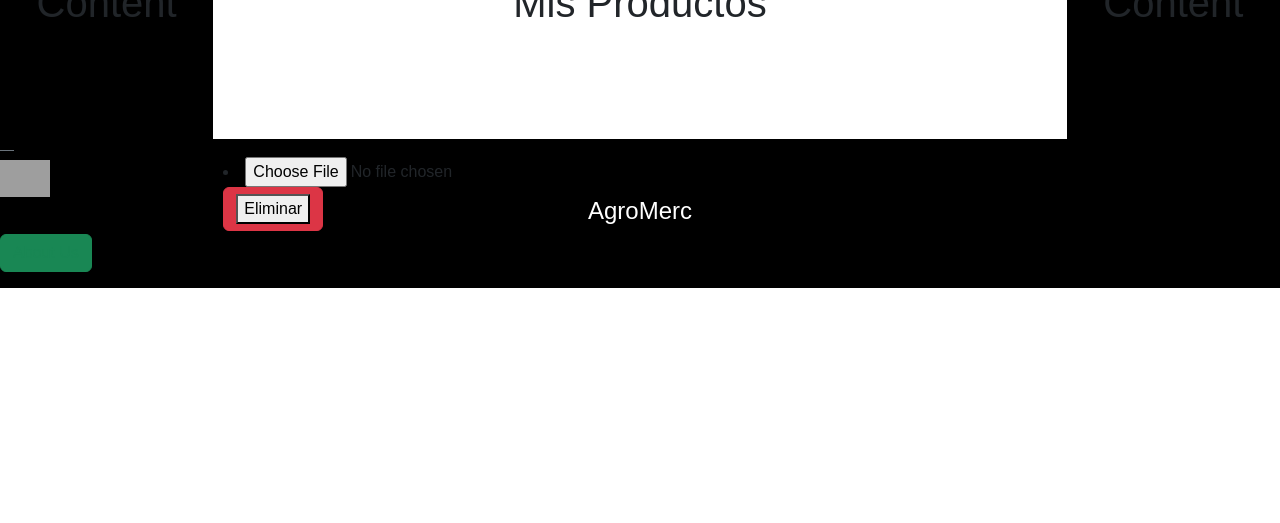
After one commit to jennlope/Taller1, a Django app: template Agro/templates/myProducts.html in a window 1280 px wide. The commit adds this page. Shown: the part 277-800 px from the top of the page. Run offline with Django 5.2, Linux system fonts and the light colour scheme; the template is opened without the code that fills it, so the values that code supplies are empty; grey boxes are pictures that could not be loaded.

Commit message:
changes in AgroMerc.html template  and style.css file

```diff
--- a/Agro/static/style.css
+++ b/Agro/static/style.css
@@ -34,6 +34,10 @@ body {
 
 .header .button-type {
     position: static;
+}
+
+.header .btn-success {
+    margin-right: 10px;
 }
 
 /* Content Styles */
@@ -99,6 +103,7 @@ body {
     color: red;
 }
 
+
 /* Footer Styles */
 
 .footer {
--- /dev/null
+++ b/Agro/templates/myProducts.html
@@ -0,0 +1,93 @@
+{% load static %}
+<!DOCTYPE html>
+<html lang="en">
+    <head>
+        <meta charset="UTF-8">
+        <meta http-equiv="X-UA-Compatible" content="IE=edge">
+        <meta name="viewport" content="width=device-width, initial-scale=1.0">
+        <!-- Bootstrap -->
+        <link
+            href="https://cdn.jsdelivr.net/npm/bootstrap@5.3.0-alpha3/dist/css/bootstrap.min.css"
+            rel="stylesheet"
+            integrity="sha384-KK94CHFLLe+nY2dmCWGMq91rCGa5gtU4mk92HdvYe+M/SXH301p5ILy+dN9+nJOZ"
+            crossorigin="anonymous">
+        <!-- Styles -->
+        <link rel="stylesheet" href="style.css">
+        <title>Mis Productos</title>
+    </head>
+    <body>
+        <!-- Header -->
+        <div class="header row">
+            <div class="card-header">
+                <header class="header">
+                    <div class="columna">
+                        <div class="col">
+                            <img src="AgroMerc.jpg"
+                                class="img-fluid"
+                                alt="AgroMerc">
+                        </div>
+                        <div class="col">
+                            <h1>AgroMerc</h1>
+                        </div>
+                        <div class="col-2">
+                            <!-- Empty column for layout -->
+                        </div>
+                    </div>
+                </header>
+            </div>
+        </div>
+        <!-- Header -->
+
+        <!-- Content -->
+        <div class="content">
+            <div class="col-md-2">
+                <h1>Content</h1>
+            </div>
+            <div class="col-md-8">
+                <div class="h-100">
+                    <h1>Mis Productos</h1>
+                </div>
+                <div class="list-group">
+                    <!-- product list -->
+                    <div class="md-6">
+                        <form method="get">
+                            <li>
+                                <input type="file" name="file" id="file">
+                                <!-- productos -->
+                            </li>
+                            <div class="btn btn-primary btn-danger">
+                                <button type="submit">Eliminar</button>
+                            </div>
+                        </form>
+                    </div>
+                    <!-- end product list -->
+                </div>
+            </div>
+            <div class="col-md-2">
+                <h1>Content</h1>
+            </div>
+        </div>
+        <!-- Content -->
+
+        <!-- Footer -->
+        <div class="footer row">
+            <footer class="blockquote-footer">
+                <div class="columna">
+                    <div class="col">
+                        <img src="AgroMerc.jpg" class="img-fluid"
+                            alt="AgroMerc">
+                    </div>
+                    <div class="col">
+                        <h1>AgroMerc</h1>
+                    </div>
+                    <div class="col-3">
+                        <button type="button" class="btn btn-success">
+                            <a href="link" class="link-success">About Us</a>
+                        </button>
+                    </div>
+                </div>
+            </footer>
+        </div>
+        <!-- Footer -->
+    </body>
+</html>
```
Also changed, not shown: Agro/templates/AgroMerc.html (+4 -4 lines).
